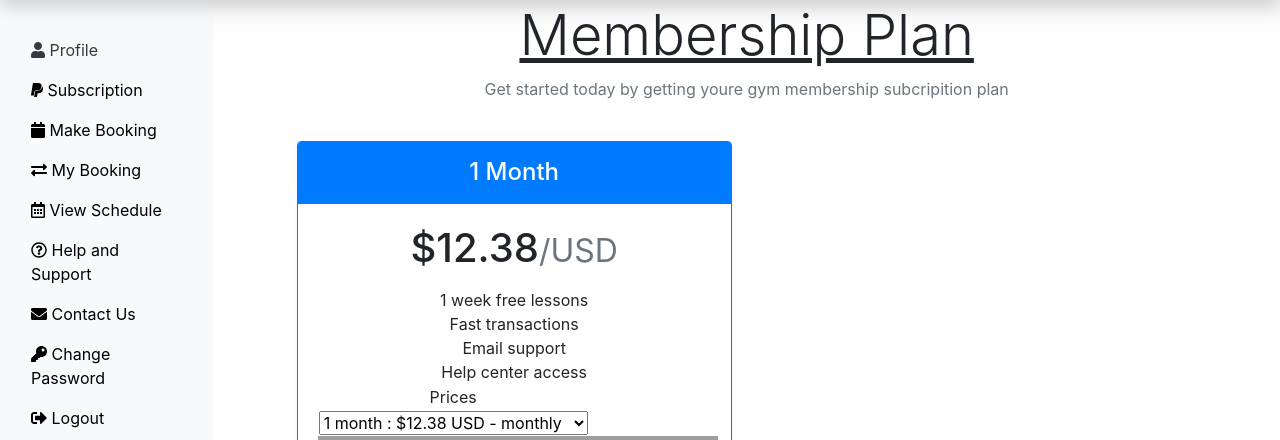
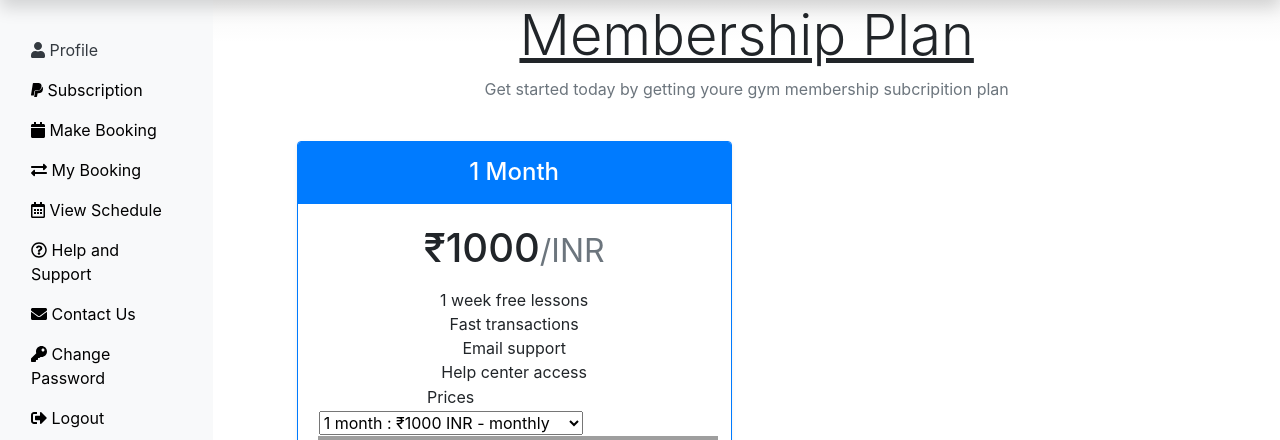
Before and after one commit to Aryan16032004/Gym-management-system, a PHP site: page /member/payment.php in a window 1280 px wide. Shown: the part 58-498 px from the top of the page. Run offline with PHP 8.4, Linux system fonts and the light colour scheme; a user stored in the database is signed in; some web fonts are replaced; grey boxes are pictures that could not be loaded.

Commit message:
second commit

```diff
--- a/index.php
+++ b/index.php
@@ -43,8 +43,8 @@
   </nav> <!-- End Navigation -->
 
   <!-- Start Header Jumbotron-->
-  <header class="jumbotron back-image" style="background-image: url(images/banner1.jpg);">
-    <div class="myclass mainHeading">
+  <header class="jumbotron back-image" style="background-image: url(https://t3.ftcdn.net/jpg/04/29/35/62/360_F_429356296_CVQ5LkC6Pl55kUNLqLisVKgTw9vjyif1.jpg);">
+    <div class="myclass mainHeading" style="color: white">
       <h1 class="text-uppercase text-danger font-weight-bold">Welcome to Profitness</h1>
       <p class="font-italic">Keep your LIFE fit and healthy.. <br>Join the Professional Fitness center..</p>
       <a href="member/memberLogin.php" class="btn btn-primary mr-4">Login</a>
--- a/member/Payment.php
+++ b/member/Payment.php
@@ -54,7 +54,7 @@ if($_SESSION['is_login']){
             <h4 class="my-0 fw-normal">1 Month</h4>
           </div>
           <div class="card-body">
-            <h1 class="card-title pricing-card-title">$12.38<small class="text-muted fw-light">/USD</small></h1>
+            <h1 class="card-title pricing-card-title">₹1000<small class="text-muted fw-light">/INR</small></h1>
             <ul class="list-unstyled mt-3 mb-4">
               <li>1 week free lessons</li>
               <li>Fast transactions</li>
@@ -65,9 +65,9 @@ if($_SESSION['is_login']){
       <input type="hidden" name="hosted_button_id" value="YZCM6FHAW9UTL">
       <table>
       <tr><td><input type="hidden" name="on0" value="Prices">Prices</td></tr><tr><td><select name="os0">
-        <option value="1 month">1 month : $12.38 USD - monthly</option>
-        <option value="6 months">6 months : $37.14 USD - monthly</option>
-        <option value="1 year">1 year : $99.04 USD - yearly</option>
+        <option value="1 month">1 month : ₹1000 INR - monthly</option>
+        <option value="6 months">6 months : ₹4000 INR - monthly</option>
+        <option value="1 year">1 year : ₹8000 INR - yearly</option>
       </select> </td></tr>
       </table>
       <input type="hidden" name="currency_code" value="USD">
@@ -86,7 +86,7 @@ if($_SESSION['is_login']){
             <h4 class="my-0 fw-normal">6 Months</h4>
           </div>
           <div class="card-body">
-            <h1 class="card-title pricing-card-title">$37.14<small class="text-muted fw-light">/USD</small></h1>
+            <h1 class="card-title pricing-card-title">₹4000<small class="text-muted fw-light">/INR</small></h1>
             <ul class="list-unstyled mt-3 mb-4">
               <li>1 Month free lessons</li>
               <li>Monthy </li>
@@ -97,9 +97,9 @@ if($_SESSION['is_login']){
       <input type="hidden" name="hosted_button_id" value="YZCM6FHAW9UTL">
       <table>
       <tr><td><input type="hidden" name="on0" value="Prices">Prices</td></tr><tr><td><select name="os0">
-      <option value="6 months">6 months : $37.14 USD - monthly</option>
-        <option value="1 month">1 month : $12.38 USD - monthly</option>
-        <option value="1 year">1 year : $99.04 USD - yearly</option>
+      <option value="1 month">1 month : ₹1000 INR - monthly</option>
+        <option value="6 months">6 months : ₹4000 INR - monthly</option>
+        <option value="1 year">1 year : ₹8000 INR - yearly</option>
       </select> </td></tr>
       </table>
       <input type="hidden" name="currency_code" value="USD">
@@ -119,7 +119,7 @@ if($_SESSION['is_login']){
             <h4 class="my-0 fw-normal">1 Year</h4>
           </div>
           <div class="card-body">
-            <h1 class="card-title pricing-card-title">$99.04 <small class="text-muted fw-light">/USD</small></h1>
+            <h1 class="card-title pricing-card-title">₹8000 <small class="text-muted fw-light">/INR</small></h1>
             <ul class="list-unstyled mt-3 mb-4">
               <li>3 months free lessons</li>
               <li>Free brevages</li>
@@ -130,9 +130,9 @@ if($_SESSION['is_login']){
       <input type="hidden" name="hosted_button_id" value="YZCM6FHAW9UTL">
       <table>
       <tr><td><input type="hidden" name="on0" value="Prices">Prices</td></tr><tr><td><select name="os0">
-      <option value="1 year">1 year : $99.04 USD - yearly</option>
-      <option value="6 months">6 months : $37.14 USD - monthly</option>
-      <option value="1 month">1 month : $12.38 USD - monthly</option>
+      <option value="1 month">1 month : ₹1000 INR - monthly</option>
+        <option value="6 months">6 months : ₹4000 INR - monthly</option>
+        <option value="1 year">1 year : ₹8000 INR - yearly</option>
 
       </select> </td></tr>
       </table>
```
